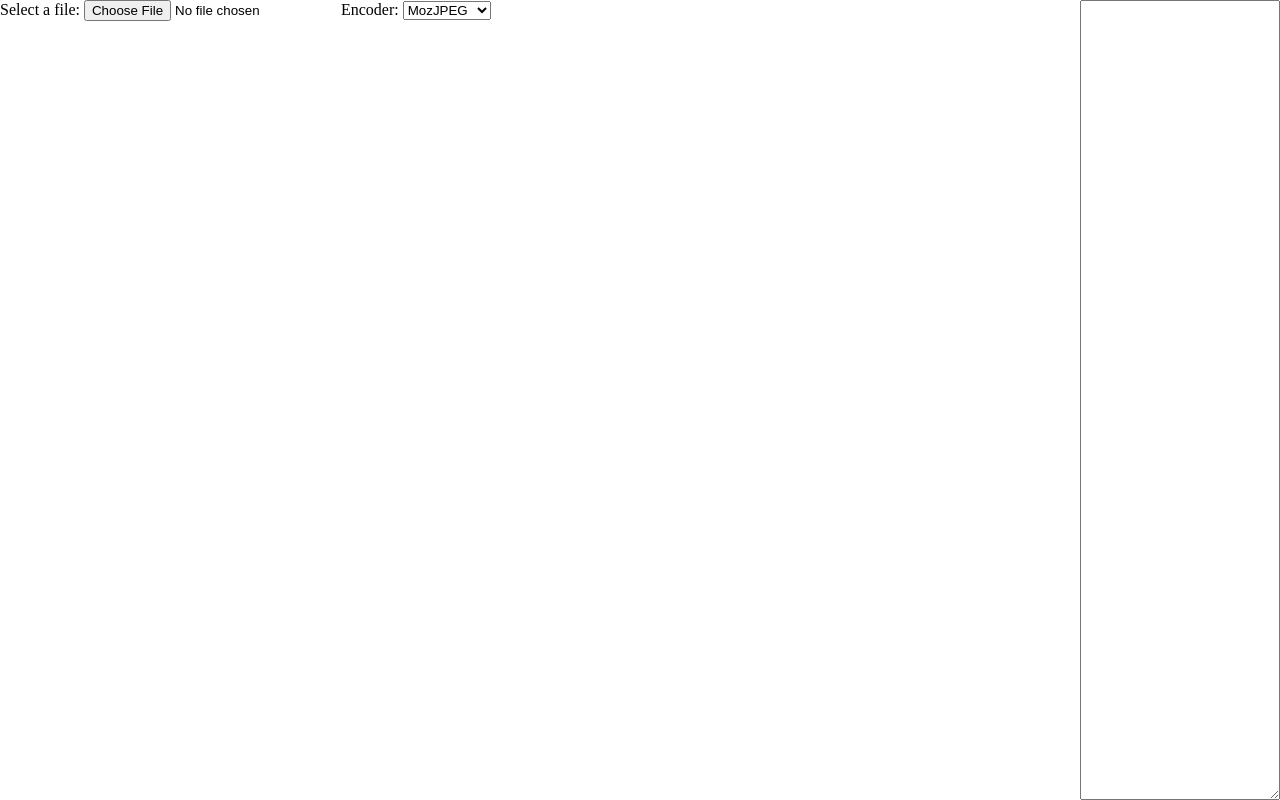
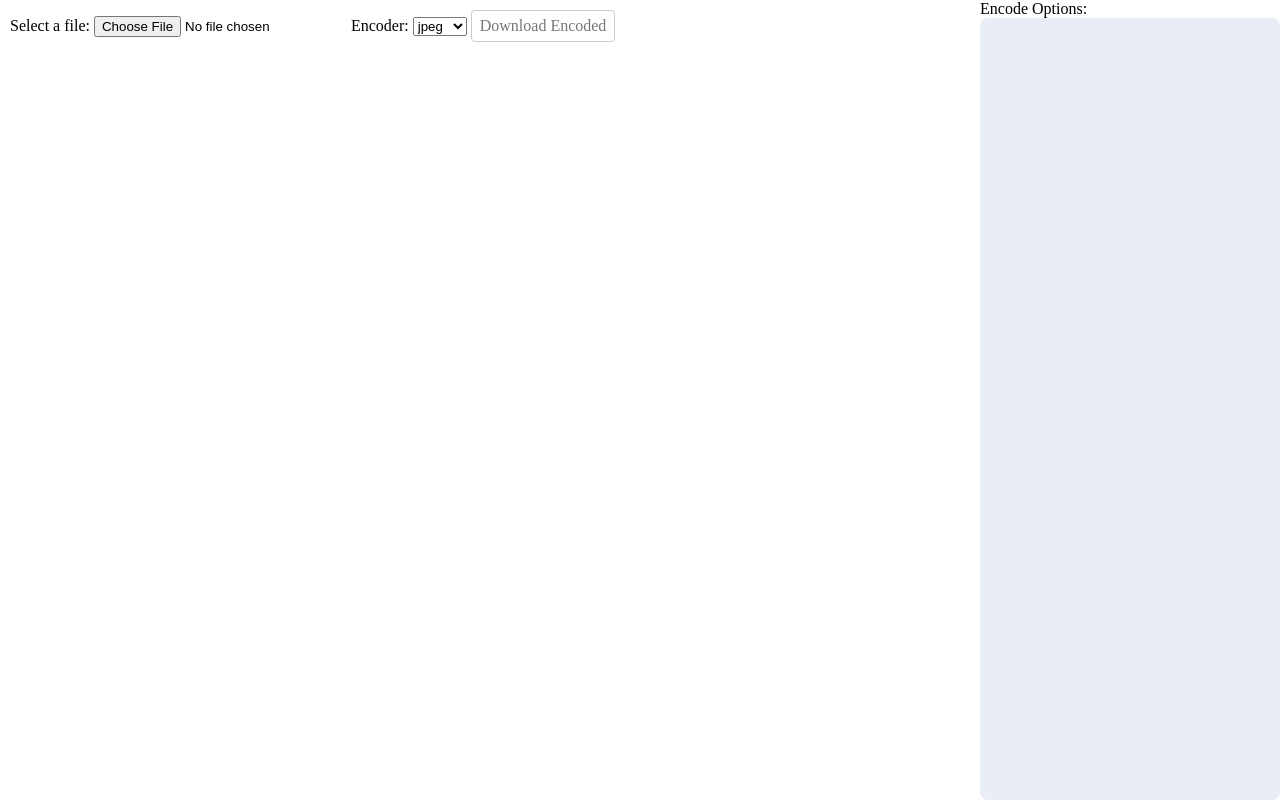
Before and after one commit to Kaciras/icodec, a website with bundled scripts: page demo.html in a window 1280 px wide. Built offline with nearby package versions, Linux system fonts and the light colour scheme.

Commit message:
(WIP) prefer WASM decoder in demo.html

```diff
--- a/demo.html
+++ b/demo.html
@@ -15,17 +15,21 @@
 	<label>
 		Encoder:
 		<select>
-			<option>MozJPEG</option>
-			<option>PNGQuant</option>
-			<option>QOI</option>
-			<option>WebP</option>
-			<option>AVIF</option>
-			<option>JPEG XL</option>
-			<option>WebP2</option>
+			<option>jpeg</option>
+			<option>png</option>
+			<option>qoi</option>
+			<option>webp</option>
+			<option>avif</option>
+			<option>jxl</option>
+			<option>wp2</option>
 		</select>
 	</label>
+	<a id='download'>Download Encoded</a>
 </section>
 <canvas width='100' height='100'></canvas>
-<textarea id='options'></textarea>
+<label id='options'>
+	Encode Options:
+	<textarea></textarea>
+</label>
 </body>
 </html>
--- a/test/demo.css
+++ b/test/demo.css
@@ -3,22 +3,49 @@ body {
 	gap: 16px;
 	grid-template-areas: "input options" "image options";
 	grid-template-rows: auto 1fr;
-	grid-template-columns: 1fr 200px;
+	grid-template-columns: 1fr 300px;
 
 	margin: 0;
 	height: 100vh;
 }
 
-button {
+#download {
 	display: inline-flex;
+	padding: 6px 8px;
+	border: 1px solid #ccc;
+	border-radius: 4px;
+	color: #777;
+	user-select: none;
+
+	& [href] {
+		color: blue;
+		cursor: pointer;
+	}
 }
 
 #input {
 	grid-area: input;
+	padding: 10px;
 }
 
 #options {
 	grid-area: options;
+	display: flex;
+	flex-direction: column;
+	align-items: stretch;
+}
+
+textarea {
+	padding: 0.5em;
+	overflow: auto;
+	resize: none;
+	flex: 1;
+	white-space: preserve;
+	tab-size: 4;
+
+	background: #e9eef6;
+	border: none;
+	border-radius: 8px;
 }
 
 canvas {
--- a/test/demo.js
+++ b/test/demo.js
@@ -1,22 +1,27 @@
-import { jxl, qoi, wp2 } from "../lib/index.js";
+import * as codecs from "../lib/index.js";
 
+const textarea = document.querySelector("textarea");
+const download = document.getElementById("download");
 const canvas = document.querySelector("canvas");
+const ctx2D = canvas.getContext("2d");
 
-document.getElementById("file").oninput = e => {
-	const [file] = e.currentTarget.files;
+document.getElementById("file").oninput = event => {
+	const [file] = event.currentTarget.files;
 	if (file.name.endsWith(".wp2")) {
-		return wasmDecode(file, wp2);
+		return wasmDecode(file, codecs.wp2);
 	}
 	if (file.name.endsWith(".qoi")) {
-		return wasmDecode(file, qoi);
+		return wasmDecode(file, codecs.qoi);
 	}
 	switch (file.type) {
 		case "image/JXL":
-			return wasmDecode(file, jxl);
+			return wasmDecode(file, codecs.jxl);
+		case "image/webp":
+			return wasmDecode(file, codecs.webp);
+		case "image/avif":
+			return wasmDecode(file, codecs.avif);
 		case "image/jpeg":
 		case "image/png":
-		case "image/webp":
-		case "image/avif":
 			return builtinDecode(file);
 	}
 	window.alert("Invalid image type: " + file.type);
@@ -26,23 +31,36 @@ globalThis._ICodec_ImageData = ImageData;
 
 async function wasmDecode(file, decoder) {
 	const input = await file.arrayBuffer();
-
 	await decoder.loadDecoder();
 	const image = decoder.decode(input);
 
 	canvas.width = image.width;
 	canvas.height = image.height;
-	canvas.getContext("2d").putImageData(image, 0, 0);
+	ctx2D.putImageData(image, 0, 0);
 }
 
 async function builtinDecode(file) {
 	const image = await createImageBitmap(file);
 
-	const { width, height } = image;
-	canvas.width = width;
-	canvas.height = height;
+	canvas.width = image.width;
+	canvas.height = image.height;
+	ctx2D.drawImage(image, 0, 0);
+}
 
-	const ctx = canvas.getContext("2d");
-	ctx.drawImage(image, 0, 0);
-	return ctx.getImageData(0, 0, width, height);
+async function encode(codec) {
+	const { width, height } = canvas;
+	const image = ctx2D.getImageData(0, 0, width, height);
+	const options = JSON.parse(textarea.value);
+
+	await codec.loadEncoder();
+	const output = codec.encode(image.data, width, height, options);
+
+	const file = new File([output], "output." + codec.extension);
+	URL.revokeObjectURL(download.href);
+	download.href = URL.createObjectURL(file);
 }
+
+document.querySelector("select").oninput = event => {
+	const codec = codecs[event.currentTarget.value];
+	textarea.value = JSON.stringify(codec.defaultOptions, null, "\t");
+};
```
